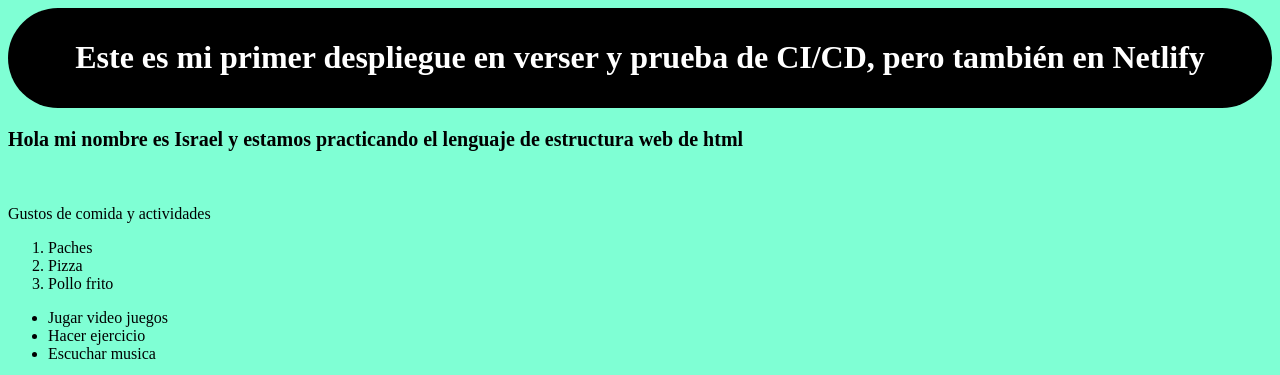
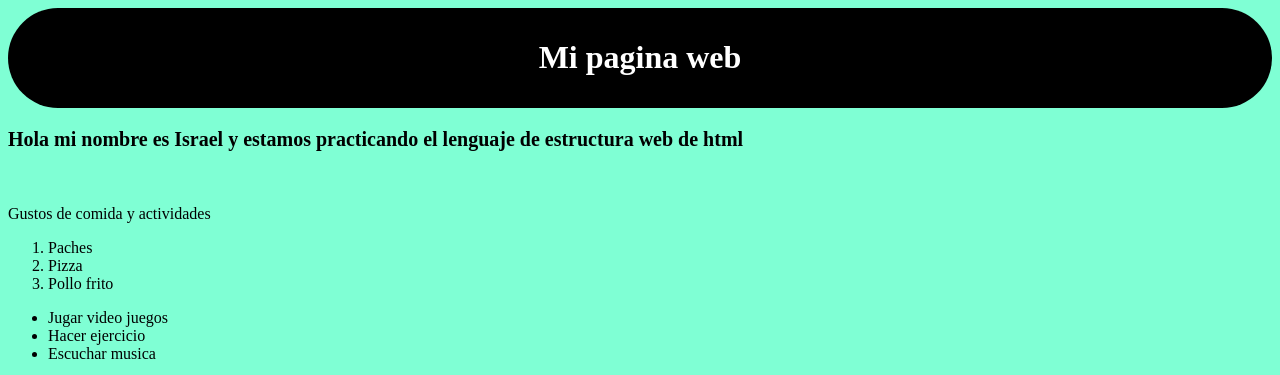
Before and after one commit to I-S-R-A12/Proyecto-, a plain HTML site: page index.html in a window 1280 px wide. Shown: the top 375 px of the page. Drawn offline with Linux system fonts and the light colour scheme.

Commit message:
Cambio de titulo

```diff
--- a/index.html
+++ b/index.html
@@ -9,7 +9,7 @@
     <body>
     <!-- Tu contenido irá aquí -->
 		<div class="h1">
-	<h1> Este es mi primer despliegue en verser y prueba de CI/CD, pero también en Netlify</h1>
+	<h1> Mi pagina web </h1>
 	</div>
 		<p class="p">
 			Hola mi nombre es Israel y estamos practicando el lenguaje de estructura web de html
```
